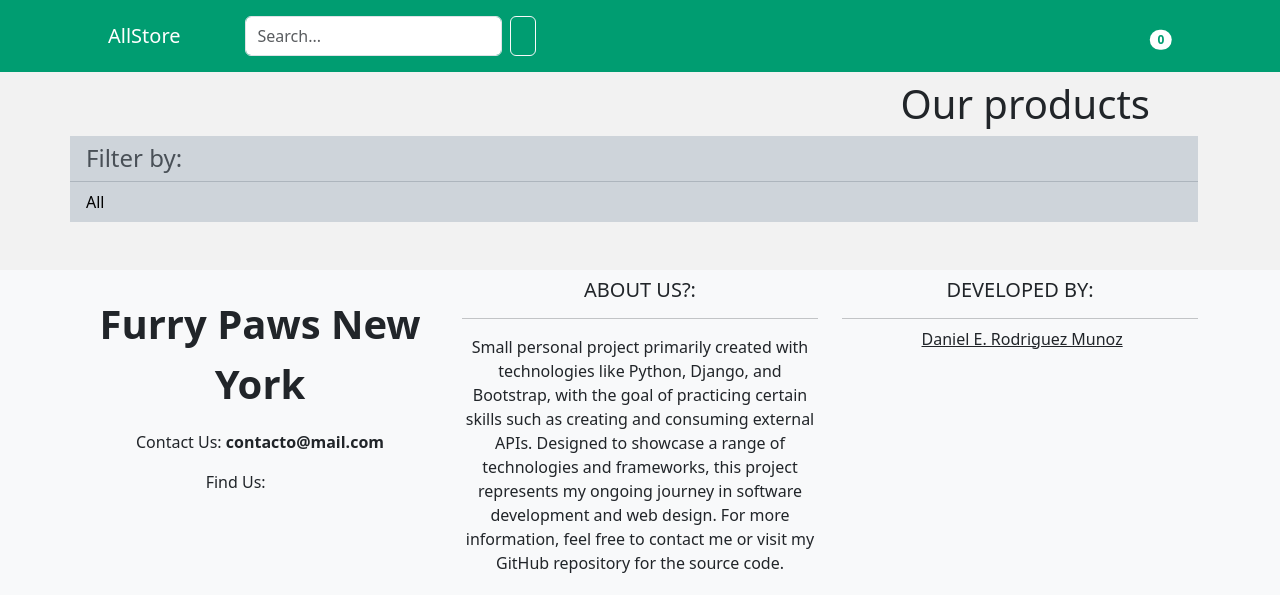
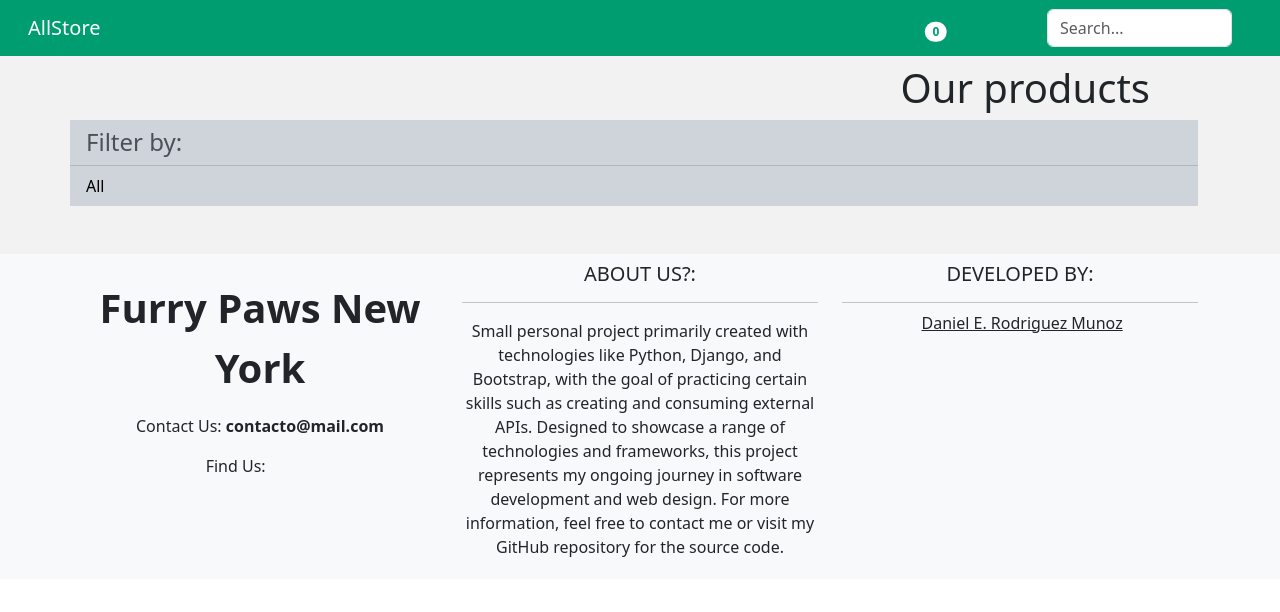
Before and after one commit to Romu9319/all_store, a Django app: page / in a window 1280 px wide. Shown: the top 612 px of the page. Run offline with Django 5.2, Linux system fonts and the light colour scheme; data that the repository does not hold is empty; some libraries are stand-ins or nearby versions.

Commit message:
navbar completed

```diff
--- a/ecommerce/templates/includes/navbar.html
+++ b/ecommerce/templates/includes/navbar.html
@@ -1,26 +1,28 @@
 {% load static %}
 <nav class="navbar navbar-expand-lg navbar-light" style="background: #009d71;">
-    <div class="container-fluid ms-5 m-2">
-        <div class="d-flex">
-            <a class="navbar-brand mx-5" style="color: white" href="/">
+    <div class="container-fluid ">
+        <div class="d-flex align-items-center">
+            <a class="navbar-brand ms-3" style="color: white" href="/">
                 <!--<img src="" alt="" width="30" height="24" class="d-inline-block align-text-top">-->
                 AllStore
             </a>
-            <form method="get" class="d-flex ms-3" action="{% url 'ecommerce:filterByName' %}">
-                {% csrf_token %}
-                <input class="form-control me-2" name="name" type="search" placeholder="Search..." aria-label="Search">
-                <button class="btn btn-outline-light" type="submit"><i class="fa-solid fa-magnifying-glass"></i></button>
-            </form>
         </div>
-        <div class="row">
-            <!-- el carrito -->
-            <div class="col">
+        <div class="d-flex">
+             <!-- el carrito -->
+            <div class="">
                 {% include "includes/navbarComponents/cart.html" %}
             </div>
             <!-- el login -->
-            <div class="col">
+            <div class="">
                 {% include "includes/navbarComponents/user.html" %}
             </div>
+            <button class="navbar-toggler border-0 m-0" type="button" data-bs-toggle="collapse" data-bs-target="#navbarContent" aria-controls="navbarContent" aria-expanded="false" aria-label="Toggle navigation">
+                <i class="fa-solid fa-bars" style="color: white"></i>
+                <!--<span class="navbar-toggler-icon" style="background: white; color:#009d71"></span>-->
+            </button>
         </div>
     </div>
+    <div class="collapse navbar-collapse me-5" id="navbarContent">
+        {% include "includes/navbarComponents/magnifyingGlass.html" %}
+    </div>
 </nav>
--- a/ecommerce/templates/includes/navbarComponents/cart.html
+++ b/ecommerce/templates/includes/navbarComponents/cart.html
@@ -1,5 +1,5 @@
-<div class="dropdown me-4">
-    <a class="btn position-relative dropdown" href="#" role="button" data-bs-toggle="dropdown" aria-expanded="false">
+<div class="dropdown">
+    <a class="btn dropdown" href="#" role="button" data-bs-toggle="dropdown" aria-expanded="false">
         <i class="fa-solid fa-cart-arrow-down" style="color: white"></i>
         <span class="position-absolute top-0 start-100 translate-middle badge rounded-pill mt-2" style="background: white; color:#009d71">
             {{request.session.cart.items|length}}
--- /dev/null
+++ b/ecommerce/templates/includes/navbarComponents/magnifyingGlass.html
@@ -0,0 +1,7 @@
+<div class="d-flex justify-content-start w-100 align-items-center">
+    <form class="d-flex ms-4" method="get"  action="{% url 'ecommerce:filterByName' %}">
+        {% csrf_token %}
+        <button class="btn btn-outline-light border-0 me-2" type="submit"><i class="fa-solid fa-magnifying-glass"></i></button>
+        <input class="form-control" name="name" type="search" placeholder="Search..." aria-label="Search">
+    </form>
+</div>
--- a/ecommerce/templates/includes/navbarComponents/user.html
+++ b/ecommerce/templates/includes/navbarComponents/user.html
@@ -1,4 +1,4 @@
-<div class="dropdown me-4">
+<div class="dropdown ms-3">
     <a class="btn position-relative dropdown" href="#" role="button" data-bs-toggle="dropdown" aria-expanded="false">
         <i class="fa-regular fa-user"  style="color: white"></i>
     </a>
```
